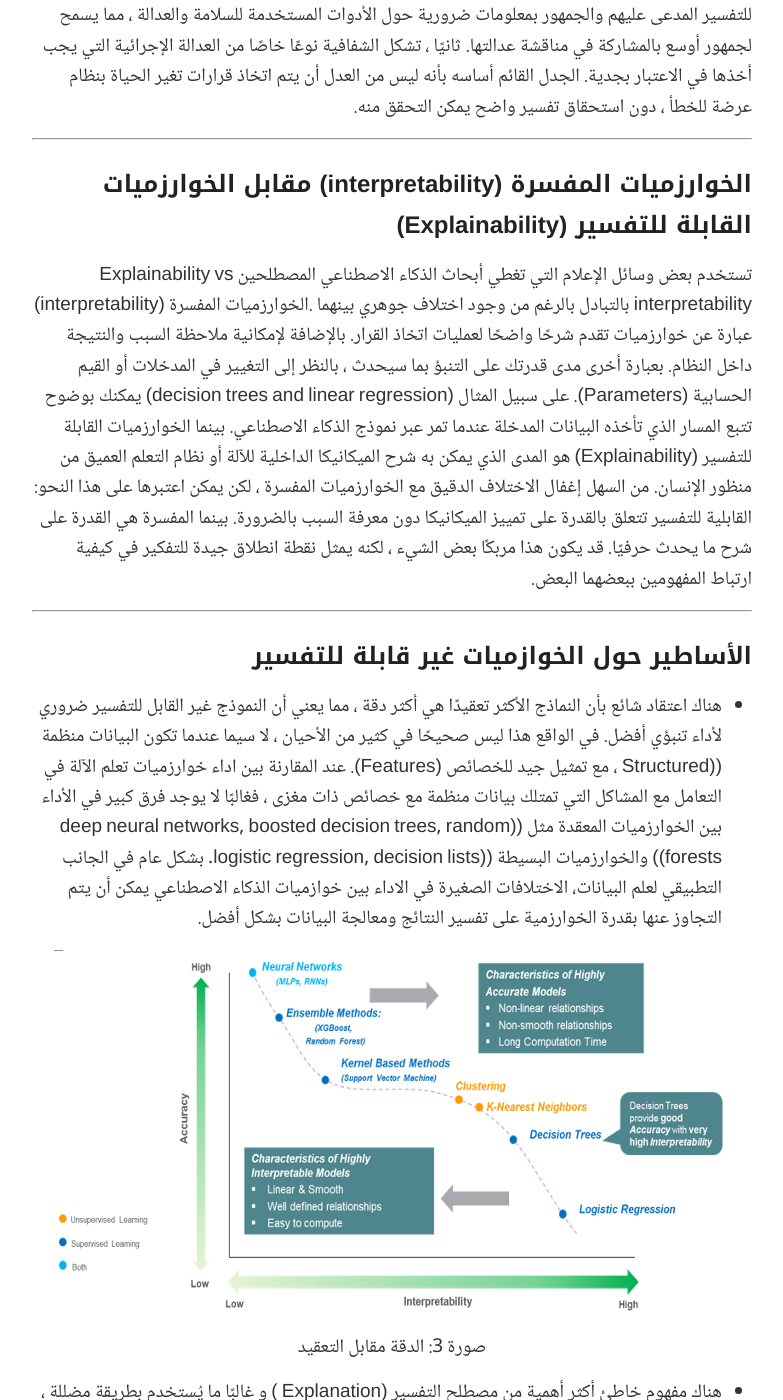
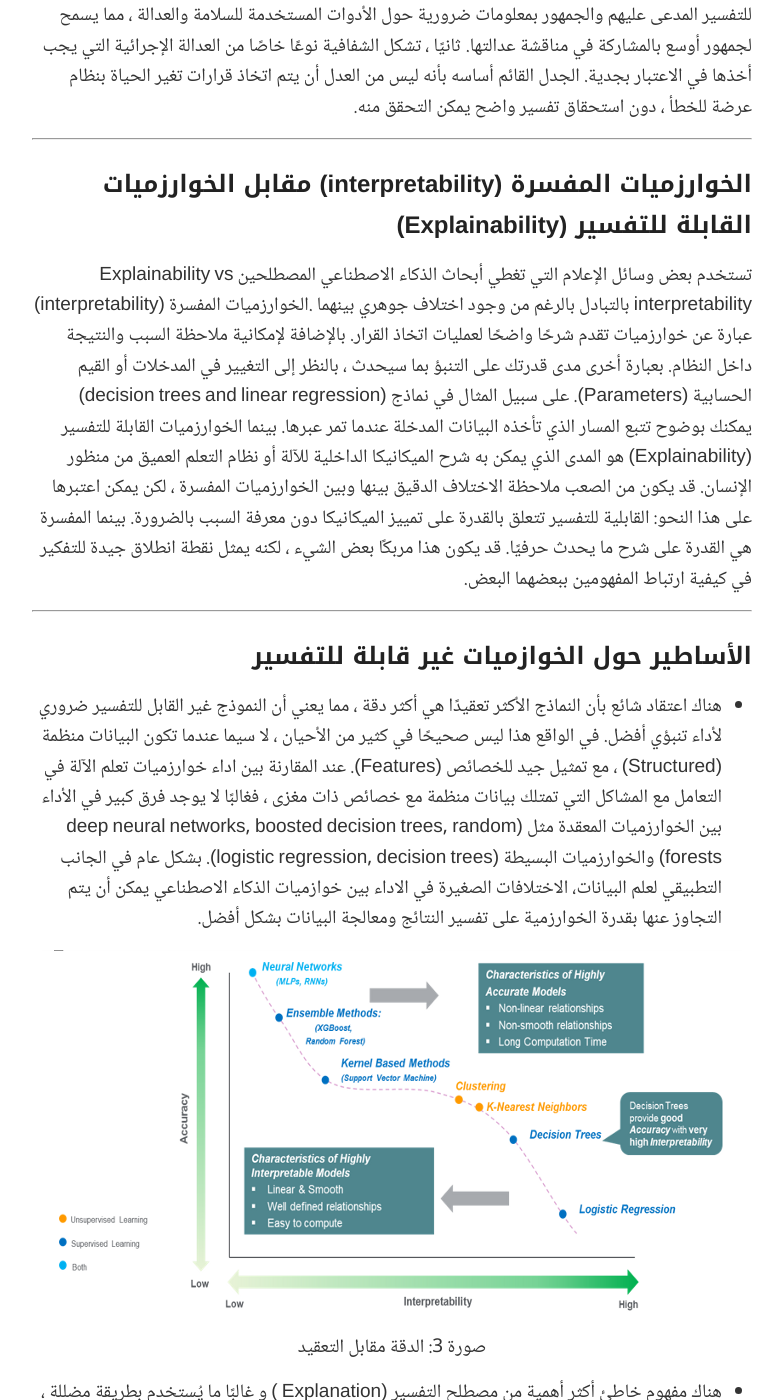
Before and after one commit to sahar119911/AldhaheriS, a Jekyll site: the page built from _posts/2021-5-25-NN-as-black-box.md, in a window 1280 px wide and 1400 px high, scrolled down 3162 px. Shown: the whole window, without its empty margins (248-1031 px from the left). Built offline with Jekyll 4.4.1, drawn with Linux system fonts in a browser that asks for light colours.

Commit message:
Update 2021-5-25-NN-as-black-box.md

```diff
--- a/_posts/2021-5-25-NN-as-black-box.md
+++ b/_posts/2021-5-25-NN-as-black-box.md
@@ -41,12 +41,12 @@ icon: 👓
 ---
 
 ## الخوارزميات المفسرة (interpretability)  مقابل الخوارزميات القابلة للتفسير (Explainability)
-تستخدم بعض وسائل الإعلام التي تغطي أبحاث الذكاء الاصطناعي المصطلحين Explainability vs interpretability بالتبادل بالرغم من وجود اختلاف جوهري بينهما .الخوارزميات المفسرة (interpretability) عبارة عن خوارزميات تقدم شرحًا واضحًا لعمليات اتخاذ القرار. بالإضافة لإمكانية ملاحظة السبب والنتيجة داخل النظام. بعبارة أخرى مدى قدرتك على التنبؤ بما سيحدث ، بالنظر إلى التغيير في المدخلات أو القيم الحسابية (Parameters). على سبيل المثال (decision trees and linear regression) يمكنك بوضوح تتبع المسار الذي تأخذه البيانات المدخلة عندما تمر عبر نموذج الذكاء الاصطناعي.
-بينما الخوارزميات القابلة للتفسير (Explainability) هو المدى الذي يمكن به شرح الميكانيكا الداخلية للآلة أو نظام التعلم العميق من منظور الإنسان. من السهل إغفال الاختلاف الدقيق مع الخوارزميات المفسرة ، لكن يمكن اعتبرها على هذا النحو: القابلية للتفسير تتعلق بالقدرة على تمييز الميكانيكا دون معرفة السبب بالضرورة. بينما المفسرة هي القدرة على شرح ما يحدث حرفيًا. قد يكون هذا مربكًا بعض الشيء ، لكنه يمثل نقطة انطلاق جيدة للتفكير في كيفية ارتباط المفهومين ببعضهما البعض.
+تستخدم بعض وسائل الإعلام التي تغطي أبحاث الذكاء الاصطناعي المصطلحين Explainability vs interpretability بالتبادل بالرغم من وجود اختلاف جوهري بينهما .الخوارزميات المفسرة (interpretability) عبارة عن خوارزميات تقدم شرحًا واضحًا لعمليات اتخاذ القرار. بالإضافة لإمكانية ملاحظة السبب والنتيجة داخل النظام. بعبارة أخرى مدى قدرتك على التنبؤ بما سيحدث ، بالنظر إلى التغيير في المدخلات أو القيم الحسابية (Parameters). على سبيل المثال في نماذج (decision trees and linear regression) يمكنك بوضوح تتبع المسار الذي تأخذه البيانات المدخلة عندما تمر عبرها.
+بينما الخوارزميات القابلة للتفسير (Explainability) هو المدى الذي يمكن به شرح الميكانيكا الداخلية للآلة أو نظام التعلم العميق من منظور الإنسان. قد يكون من الصعب ملاحظة الاختلاف الدقيق بينها وبين الخوارزميات المفسرة ، لكن يمكن اعتبرها على هذا النحو: القابلية للتفسير تتعلق بالقدرة على تمييز الميكانيكا دون معرفة السبب بالضرورة. بينما المفسرة هي القدرة على شرح ما يحدث حرفيًا. قد يكون هذا مربكًا بعض الشيء ، لكنه يمثل نقطة انطلاق جيدة للتفكير في كيفية ارتباط المفهومين ببعضهما البعض.
 
 ---
 ## الأساطير حول الخوازميات غير قابلة للتفسير
-- 	هناك اعتقاد شائع بأن النماذج الأكثر تعقيدًا هي أكثر دقة ، مما يعني أن النموذج غير القابل للتفسير ضروري لأداء تنبؤي أفضل. في الواقع هذا ليس صحيحًا في كثير من الأحيان ، لا سيما عندما تكون البيانات منظمة ((Structured ، مع تمثيل جيد للخصائص (Features). عند المقارنة بين اداء خوارزميات تعلم الآلة في التعامل مع المشاكل التي تمتلك بيانات منظمة مع خصائص ذات مغزى ، فغالبًا لا يوجد فرق كبير في الأداء بين الخوارزميات المعقدة مثل ((deep neural networks, boosted decision trees, random forests)) والخوارزميات البسيطة ((logistic regression, decision lists.  بشكل عام في الجانب التطبيقي لعلم البيانات، الاختلافات الصغيرة في الاداء بين خوازميات الذكاء الاصطناعي يمكن أن يتم التجاوز عنها بقدرة الخوارزمية على تفسير النتائج ومعالجة البيانات بشكل أفضل.
+- 	هناك اعتقاد شائع بأن النماذج الأكثر تعقيدًا هي أكثر دقة ، مما يعني أن النموذج غير القابل للتفسير ضروري لأداء تنبؤي أفضل. في الواقع هذا ليس صحيحًا في كثير من الأحيان ، لا سيما عندما تكون البيانات منظمة (Structured) ، مع تمثيل جيد للخصائص (Features). عند المقارنة بين اداء خوارزميات تعلم الآلة في التعامل مع المشاكل التي تمتلك بيانات منظمة مع خصائص ذات مغزى ، فغالبًا لا يوجد فرق كبير في الأداء بين الخوارزميات المعقدة مثل (deep neural networks, boosted decision trees, random forests) والخوارزميات البسيطة (logistic regression, decision trees).  بشكل عام في الجانب التطبيقي لعلم البيانات، الاختلافات الصغيرة في الاداء بين خوازميات الذكاء الاصطناعي يمكن أن يتم التجاوز عنها بقدرة الخوارزمية على تفسير النتائج ومعالجة البيانات بشكل أفضل.
 
 <center>
 <img src="https://github.com/sahar119911/AldhaheriS/blob/gh-pages/images/25-5-2021/0_fvrBaILFAaCCsYHT%20(1).png" alt="" width="700" align="middle"/>
```
